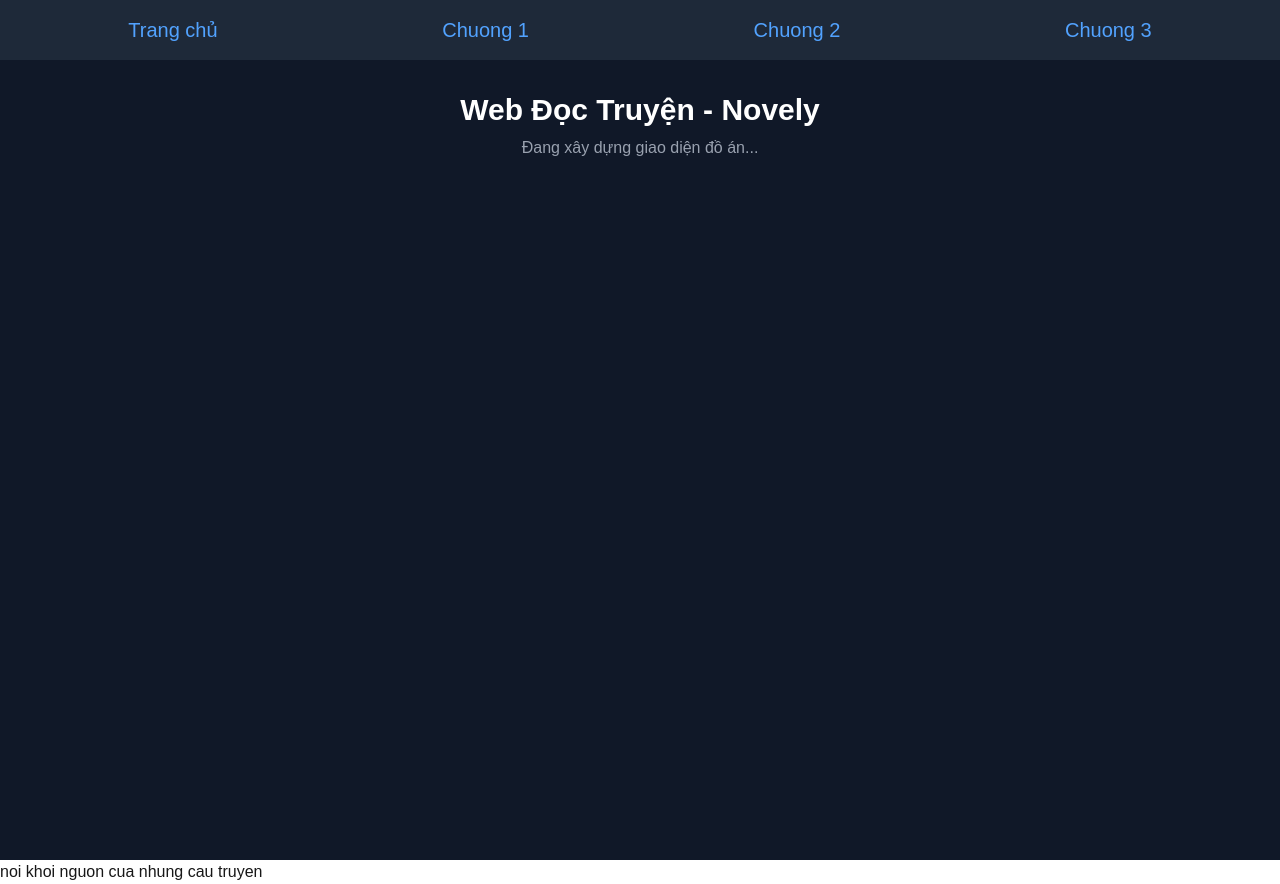
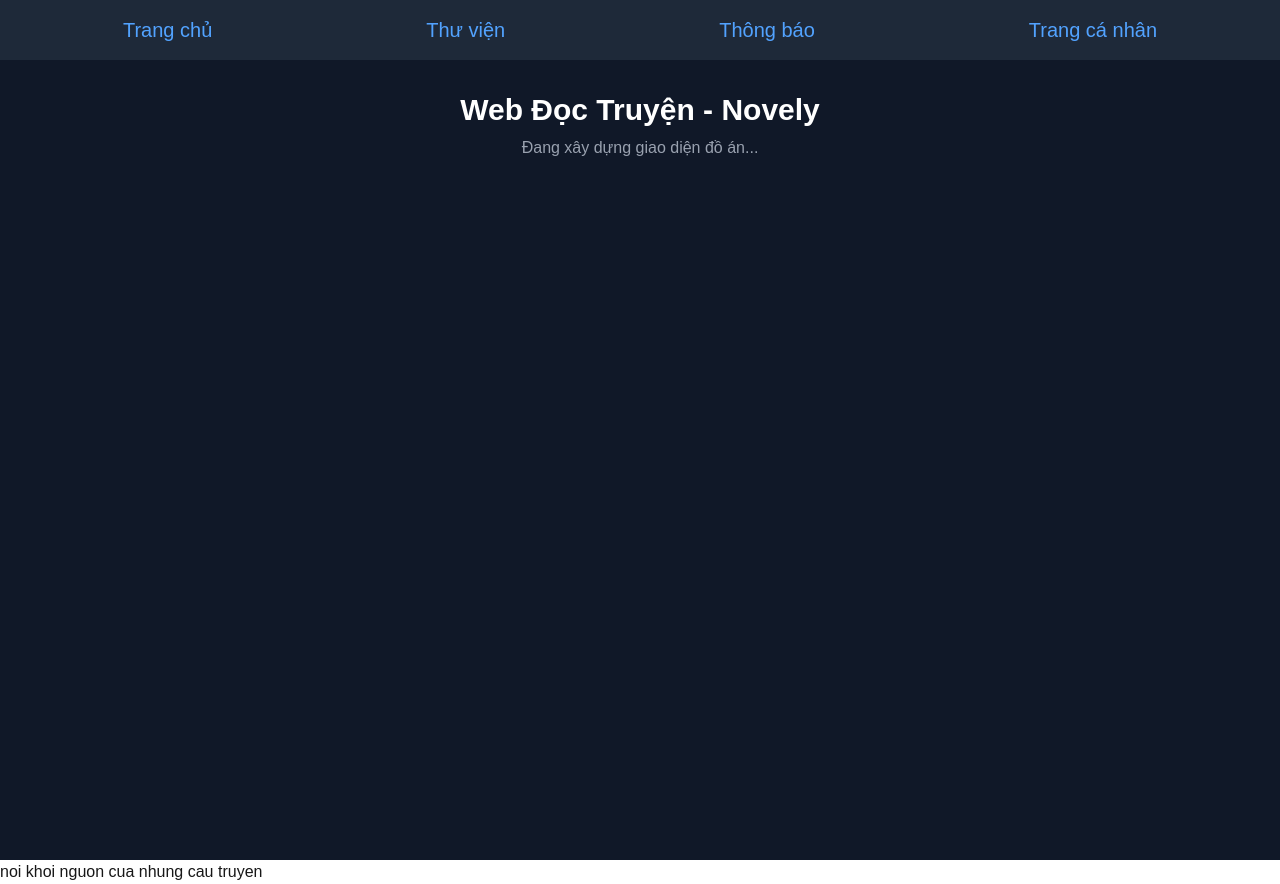
Before and after one commit to heimingtou/Novely, a Next.js app: page / in a window 1280 px wide. Built offline with nearby package versions, Linux system fonts and the light colour scheme.

Commit message:
fix: navbar

```diff
--- a/src/components/navbar/navbar.js
+++ b/src/components/navbar/navbar.js
@@ -4,9 +4,9 @@ export default function Navbar() {
   return (
     <nav className="flex flex-row justify-around text-xl p-4 bg-gray-800 shadow-md">
       <Link href="/" className="text-blue-400 hover:underline">Trang chủ</Link>
-      <Link href="/novel/1" className="text-blue-400 hover:underline">Chuong 1</Link>
-      <Link href="/novel/2" className="text-blue-400 hover:underline">Chuong 2</Link>
-      <Link href="/novel/3" className="text-blue-400 hover:underline">Chuong 3</Link>
+      <Link href="/novel/1" className="text-blue-400 hover:underline">Thư viện</Link>
+      <Link href="/novel/2" className="text-blue-400 hover:underline">Thông báo</Link>
+      <Link href="/novel/3" className="text-blue-400 hover:underline">Trang cá nhân</Link>
     </nav>
   );
 }
```
